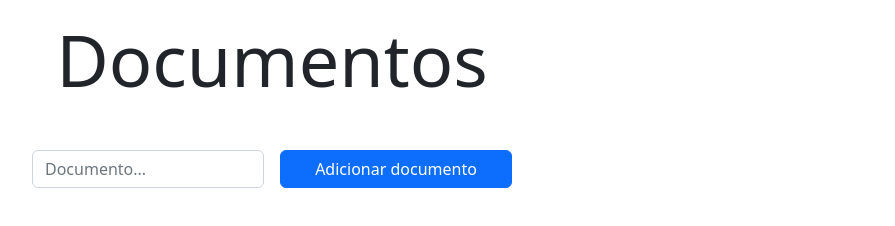
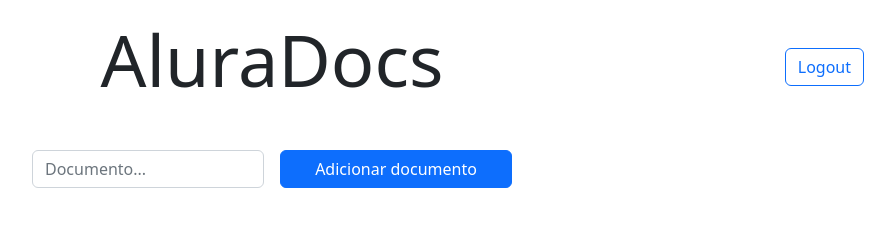
Before and after one commit to eduardoborges55/api-docs-socket-node, a website with bundled scripts: page public/index.html in a window 1280 px wide. Shown: the whole page, without its empty margins (368-1263 px from the left). Built offline with nearby package versions, Linux system fonts and the light colour scheme; files whose address does not match are found by name.

Commit message:
feat: add index.html in public

```diff
--- a/public/index.html
+++ b/public/index.html
@@ -9,17 +9,18 @@
   <link href="https://cdn.jsdelivr.net/npm/bootstrap@5.2.2/dist/css/bootstrap.min.css" rel="stylesheet"
     integrity="sha384-Zenh87qX5JnK2Jl0vWa8Ck2rdkQ2Bzep5IDxbcnCeuOxjzrPF/et3URy9Bv1WTRi" crossorigin="anonymous">
 
-  <title>Alura Docs</title>
+  <title>AluraDocs</title>
 </head>
 
-<body class="col-lg-6 mt-3 mx-auto">
+<body class="col-lg-6 my-3 mx-auto">
   <header>
-    <h1 class="text-center display-2 mb-4">Documentos</h1>
+    <h1 class="text-center display-2 mb-4">AluraDocs</h1>
+
+    <button id="botao-logout" class="btn btn-outline-primary position-absolute top-0 end-0 mt-5 me-5">Logout</button>
   </header>
 
   <main class="w-75 mx-auto">
-    <div id="lista-documentos" class="list-group mb-4">
-    </div>
+    <div id="lista-documentos" class="list-group mb-4"></div>
 
     <form id="form-adiciona-documento" class="row g-3">
       <div class="col-md-6">
@@ -36,6 +37,7 @@
   <script src="https://cdn.jsdelivr.net/npm/bootstrap@5.2.2/dist/js/bootstrap.bundle.min.js"
     integrity="sha384-OERcA2EqjJCMA+/3y+gxIOqMEjwtxJY7qPCqsdltbNJuaOe923+mo//f6V8Qbsw3"
     crossorigin="anonymous"></script>
+
   <script src="/socket.io/socket.io.js"></script>
   <script src="index.js" type="module"></script>
 </body>
```
